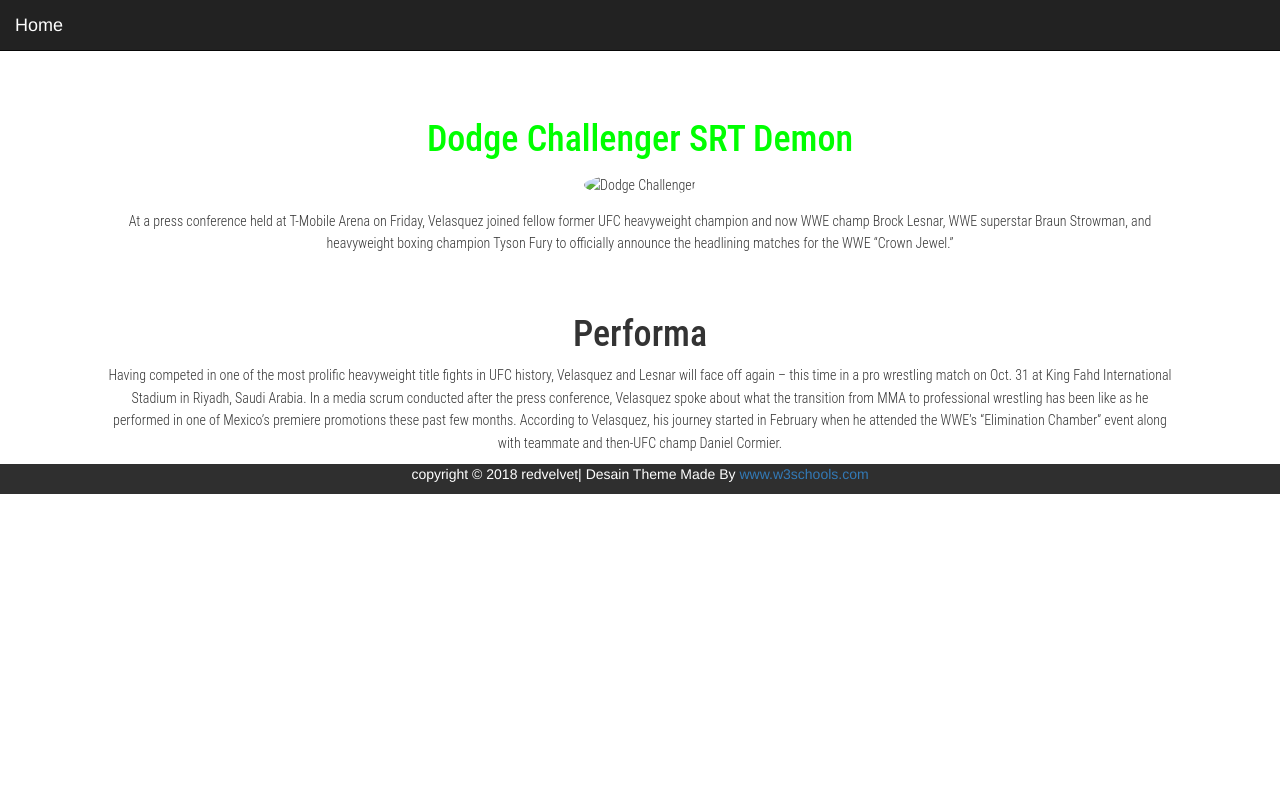
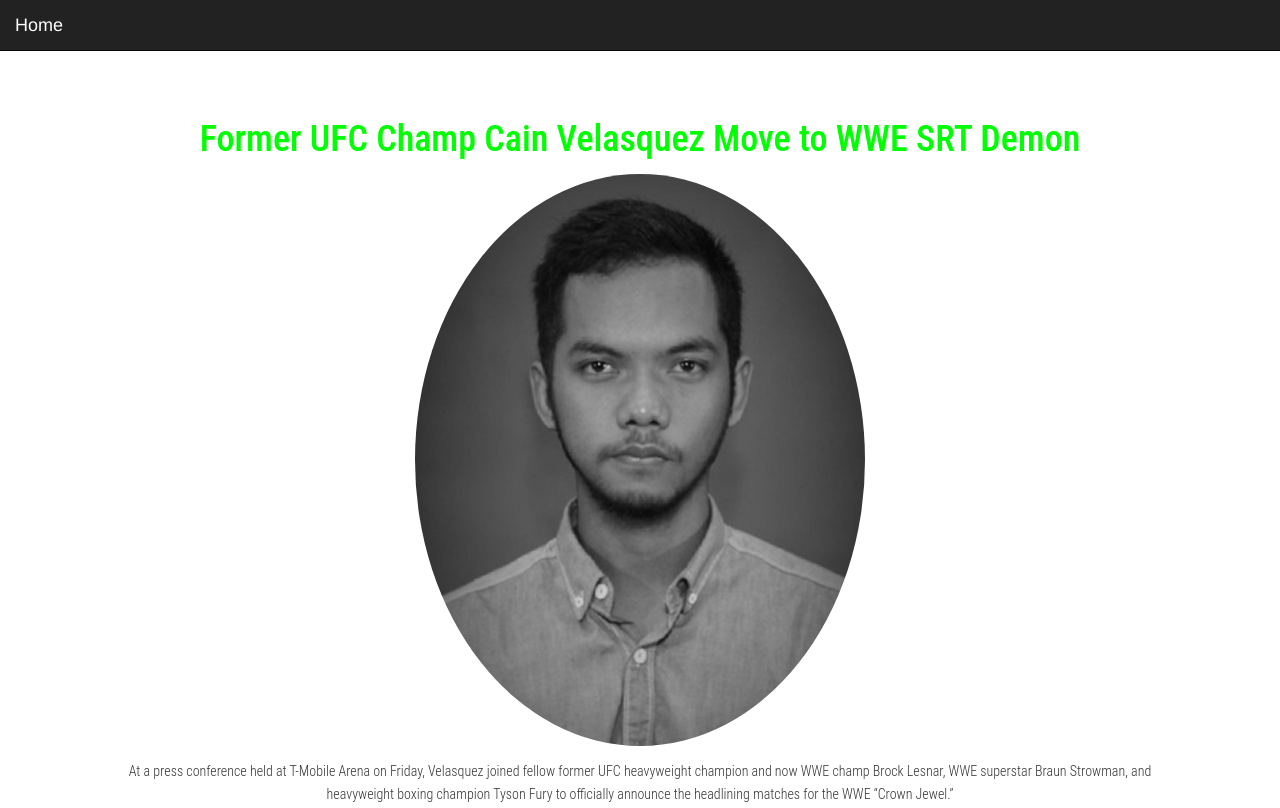
Before and after one commit to ianchairul/ianchairul.github.io, a plain HTML site: page index.html in a window 1280 px wide. Shown: the top 808 px of the page. Drawn offline with nearby package versions, Linux system fonts and the light colour scheme; a script that the page names is missing.

Commit message:
update index.html

```diff
--- a/index.html
+++ b/index.html
@@ -36,30 +36,27 @@
 
 <div class='container'>
   <div class="col">
-    <h1 style="text-align:center;  color: 00ff00;">Dodge Challenger SRT Demon</h1>
+    <h1 style="text-align:center;  color: 00ff00;">Former UFC Champ Cain Velasquez Move to WWE SRT Demon</h1>
     <figure>
         <img id="sfo" src="images/bb2.jpg"
     sizes="(max-width: 700px) 90vw, 50vw"
-    srcset="images/2018-Dodge-Challenger-SRT1600.jpg 1600w,
-      images/2018-Dodge-Challenger-SRT1000.jpg 1000w,
-      images/2018-Dodge-Challenger-SRT800.jpg 800w,
-      images/2018-Dodge-Challenger-SRT500.jpg 500w"
+    srcset="images/bb2.jpg 1600w,
+      images/bb2.jpg 1000w,
+      images/bb2.jpg 800w,
+      images/bb2.jpg 500w"
       alt="Dodge Challenger" class="img-circle">
 
     </figure>
 
     <p>At a press conference held at T-Mobile Arena on Friday, Velasquez joined fellow former UFC heavyweight champion and now WWE champ Brock Lesnar, WWE superstar Braun Strowman, and heavyweight boxing champion Tyson Fury to officially announce the headlining matches for the WWE “Crown Jewel.” </p>
   </div>
-
-
-  <div class="col">
-    <h1 style="text-align:center;">Performa</h1>
-
     <p>Having competed in one of the most prolific heavyweight title fights in UFC history, Velasquez and Lesnar will face off again – this time in a pro wrestling match on Oct. 31 at King Fahd International Stadium in Riyadh, Saudi Arabia.
 
 In a media scrum conducted after the press conference, Velasquez spoke about what the transition from MMA to professional wrestling has been like as he performed in one of Mexico’s premiere promotions these past few months.
 
-According to Velasquez, his journey started in February when he attended the WWE’s “Elimination Chamber” event along with teammate and then-UFC champ Daniel Cormier.</p>
+According to Velasquez, his journey started in February when he attended the WWE’s “Elimination Chamber” event along with teammate and then-UFC champ Daniel Cormier. “(We) saw the show,” Velasquez said. “I put out some stuff on social media just because it brought back those memories of me being a kid, watching it, having a great time. Just the whole experience.
+
+“I had my people get in contact with the WWE so we could go to the training center and just mess around and see if I could even do this. I was there for a week, (and) I loved it. From then on, I’ve just been in talks with the WWE. We’ve had meetings here and there, and finally I’m here.”</p>
     <!-- <a href="pages/post1.html" class="post-link">Horses in a field</a> -->
 
 
```
